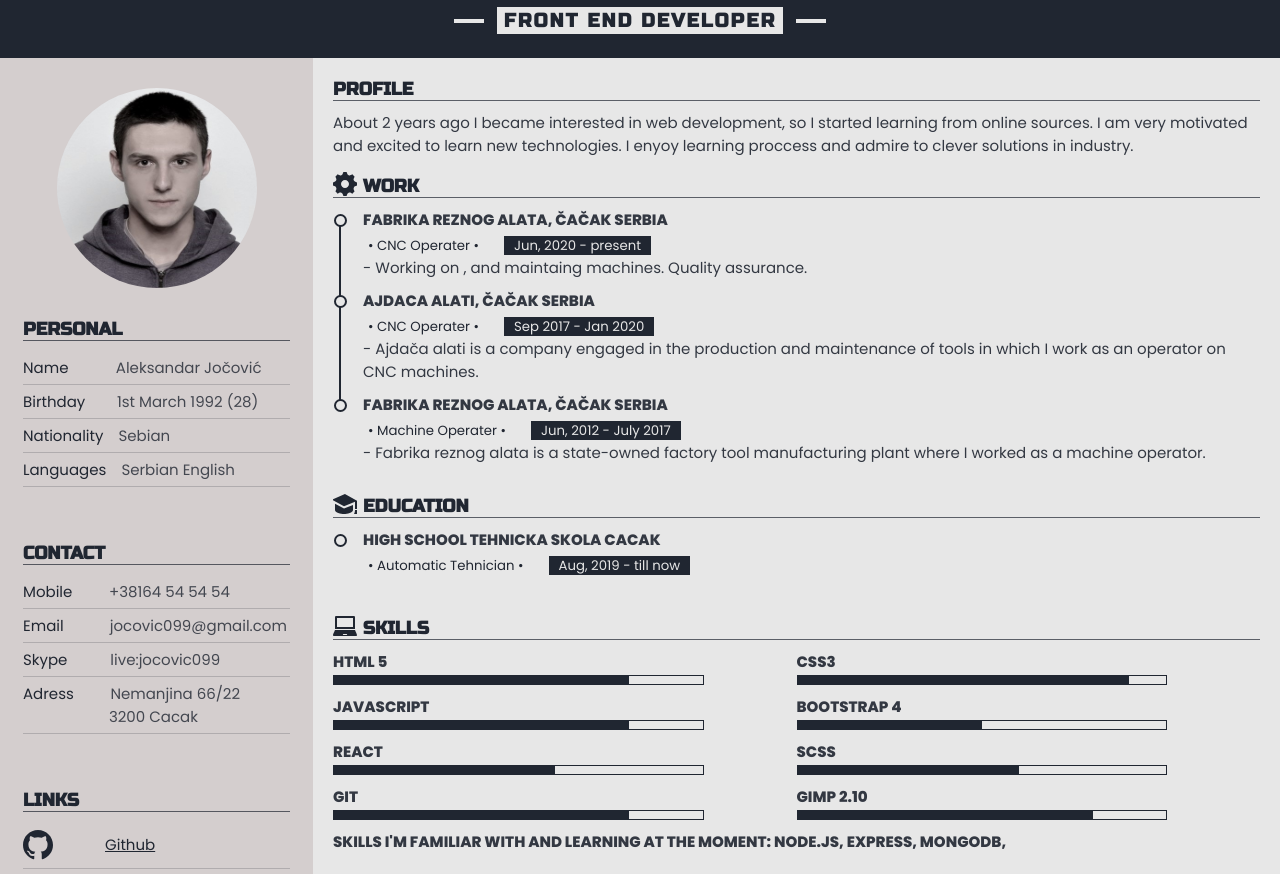
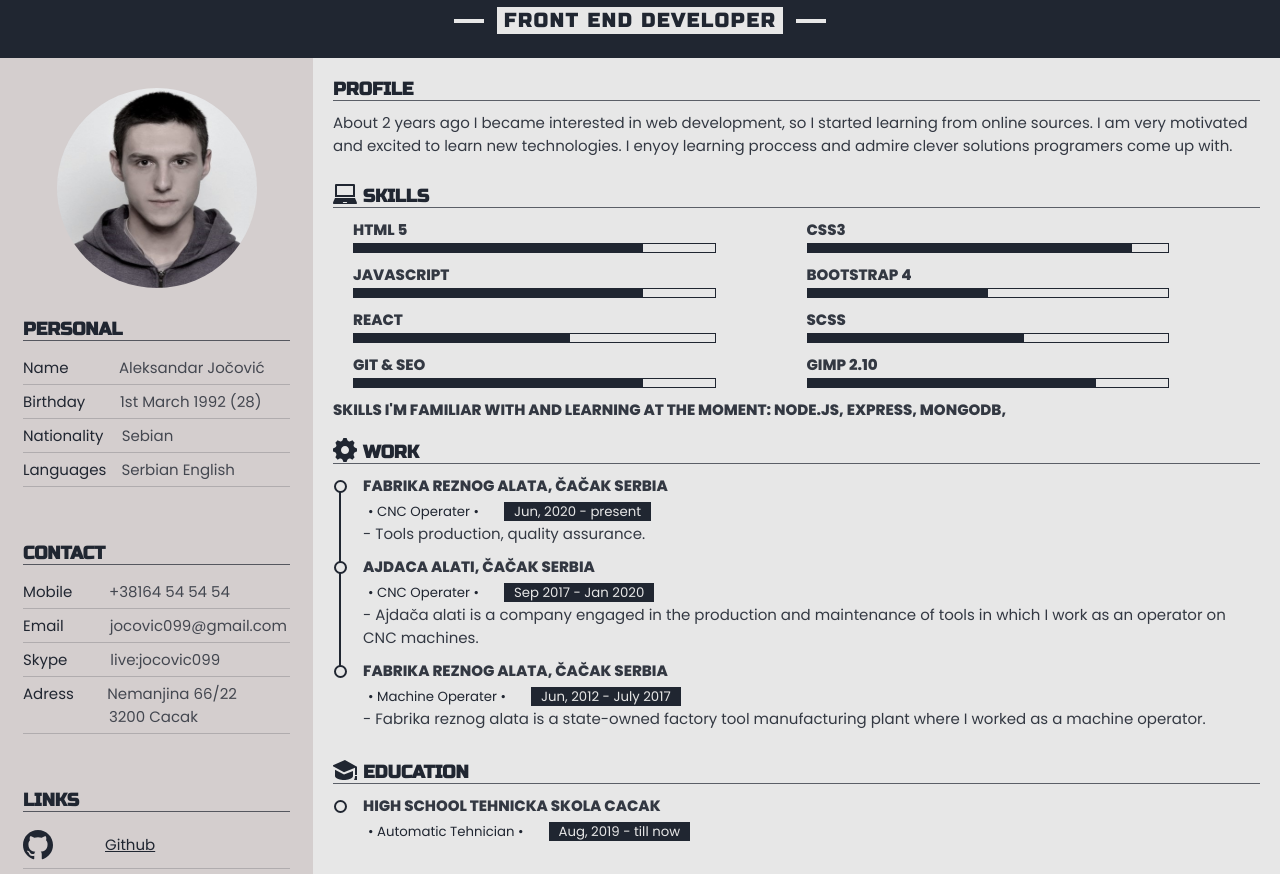
Before and after one commit to Aleksandar-Jocovic/CV, a plain HTML site: page index.html in a window 1280 px wide. Shown: the part 57-931 px from the top of the page. Drawn offline with Linux system fonts and the light colour scheme.

Commit message:
skills secrion on top

```diff
--- a/index.html
+++ b/index.html
@@ -20,9 +20,9 @@
       <div class="info-list">
         <h3>Personal</h3>
         <ul>
-          <li>Name<p>.........</p> <span>Aleksandar Jočović</span></li>
-          <li>Birthday<p>....</p> <span>1st March 1992 (28)</span></li>
-          <li>Nationality<span>Sebian</span></li>
+          <li>Name<p>..........</p> <span>Aleksandar Jočović</span></li>
+          <li>Birthday<p>.....</p> <span>1st March 1992 (28)</span></li>
+          <li>Nationality<p>.</p><span>Sebian</span></li>
           <li>Languages<span>Serbian English</span></li>
         </ul>
       </div>
@@ -33,7 +33,7 @@
           <li>Mobile<p>....</p> <span>+38164 54 54 54</span></li>
           <li>Email<p>.......</p> <span>jocovic099@gmail.com</span></li>
           <li>Skype<p>......</p> <span>live:jocovic099</span></li>
-          <li>Adress<p>....</p> <span>Nemanjina 66/22 <br>
+          <li>Adress<p>...</p> <span>Nemanjina 66/22 <br>
               <p>..........................</p> 3200 Cacak
             </span>
           </li>
@@ -82,8 +82,51 @@
         <h3>profile</h3>
         <p>About 2 years ago I became interested in web development, so I started learning from online sources. I am
           very motivated
-          and excited to learn new technologies. I enyoy learning proccess and admire to clever solutions in industry.
+          and excited to learn new technologies. I enyoy learning proccess and admire clever solutions programers
+          come up with.
         </p>
+      </div>
+      <div class="skills">
+        <svg xmlns="http://www.w3.org/2000/svg" width="24" height="24" viewBox="0 0 24 24">
+          <path
+            d="M22 3.2c0-.663-.537-1.2-1.2-1.2h-17.6c-.663 0-1.2.537-1.2 1.2v11.8h20v-11.8zm-2 9.8h-16v-9h16v9zm2 3h-20c-.197.372-2 4.582-2 4.998 0 .522.418 1.002 1.002 1.002h21.996c.584 0 1.002-.48 1.002-1.002 0-.416-1.803-4.626-2-4.998zm-12.229 5l.467-1h3.523l.467 1h-4.457z" />
+        </svg>
+        <h3>skills</h3>
+        <div class="skills-items">
+          <div class="skills-item">
+            <h4>HTML 5</h4>
+            <div class="progress"></div>
+          </div>
+          <div class="skills-item">
+            <h4>CSS3</h4>
+            <div class="progress"></div>
+          </div>
+          <div class="skills-item">
+            <h4>JAVASCRIPT</h4>
+            <div class="progress"></div>
+          </div>
+          <div class="skills-item">
+            <h4>BOOTSTRAP 4</h4>
+            <div class="progress"></div>
+          </div>
+          <div class="skills-item">
+            <h4>REACT</h4>
+            <div class="progress"></div>
+          </div>
+          <div class="skills-item">
+            <h4>SCSS</h4>
+            <div class="progress"></div>
+          </div>
+          <div class="skills-item">
+            <h4>git & seo</h4>
+            <div class="progress"></div>
+          </div>
+          <div class="skills-item">
+            <h4>gimp 2.10</h4>
+            <div class="progress"></div>
+          </div>
+        </div>
+        <h4>Skills i'm familiar with and learning at the moment: Node.js, Express, MongoDb,</h4>
       </div>
       <div class="work">
         <div class="vertical-line"></div>
@@ -101,7 +144,7 @@
           </svg>
           <h4>Fabrika Reznog Alata, Čačak Serbia</h4>
           <h5>&#8226; CNC Operater &#8226;<span>Jun, 2020 - present</span></h5>
-          <p>- Working on , and maintaing machines. Quality assurance.</p>
+          <p>- Tools production, quality assurance.</p>
         </div>
 
         <div class="work-item">
@@ -147,48 +190,7 @@
         </div>
       </div>
 
-      <div class="skills">
-        <svg xmlns="http://www.w3.org/2000/svg" width="24" height="24" viewBox="0 0 24 24">
-          <path
-            d="M22 3.2c0-.663-.537-1.2-1.2-1.2h-17.6c-.663 0-1.2.537-1.2 1.2v11.8h20v-11.8zm-2 9.8h-16v-9h16v9zm2 3h-20c-.197.372-2 4.582-2 4.998 0 .522.418 1.002 1.002 1.002h21.996c.584 0 1.002-.48 1.002-1.002 0-.416-1.803-4.626-2-4.998zm-12.229 5l.467-1h3.523l.467 1h-4.457z" />
-        </svg>
-        <h3>skills</h3>
-        <div class="skills-items">
-          <div class="skills-item">
-            <h4>HTML 5</h4>
-            <div class="progress"></div>
-          </div>
-          <div class="skills-item">
-            <h4>CSS3</h4>
-            <div class="progress"></div>
-          </div>
-          <div class="skills-item">
-            <h4>JAVASCRIPT</h4>
-            <div class="progress"></div>
-          </div>
-          <div class="skills-item">
-            <h4>BOOTSTRAP 4</h4>
-            <div class="progress"></div>
-          </div>
-          <div class="skills-item">
-            <h4>REACT</h4>
-            <div class="progress"></div>
-          </div>
-          <div class="skills-item">
-            <h4>SCSS</h4>
-            <div class="progress"></div>
-          </div>
-          <div class="skills-item">
-            <h4>git</h4>
-            <div class="progress"></div>
-          </div>
-          <div class="skills-item">
-            <h4>gimp 2.10</h4>
-            <div class="progress"></div>
-          </div>
-        </div>
-        <h4>Skills i'm familiar with and learning at the moment: Node.js, Express, MongoDb,</h4>
-      </div>
+
     </section>
   </main>
 
--- a/styles/_main-section.scss
+++ b/styles/_main-section.scss
@@ -3,6 +3,9 @@ section {
   padding: 20px;
 }
 
+.profile p {
+  //margin-left: 20px;
+}
 .about-me-header {
   margin-top: -10px;
     svg {
@@ -97,6 +100,7 @@ section {
 .skills-items {
   display: grid;
   grid-template-columns: repeat(2,1fr);
+  margin-left: 20px;
 }
 
 
```
Also changed, not shown: styles/style.css, 1 other file.
